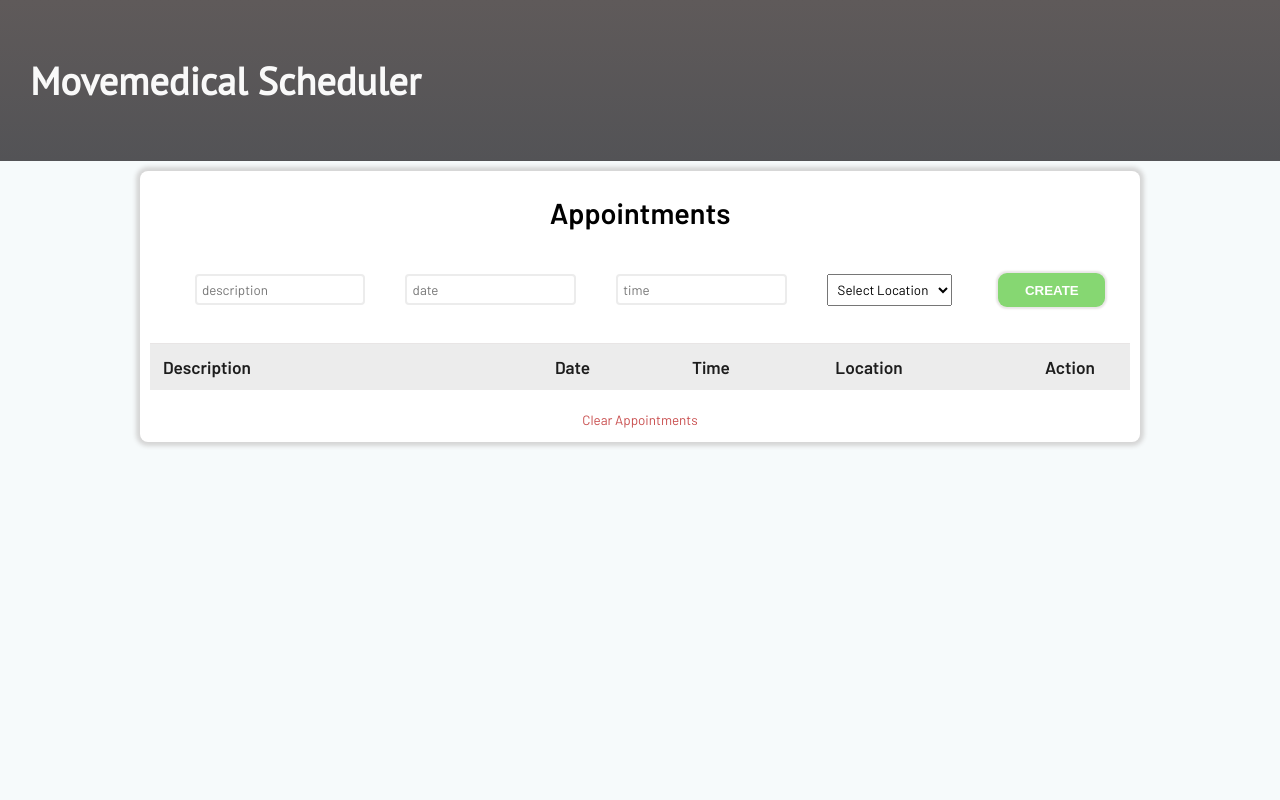
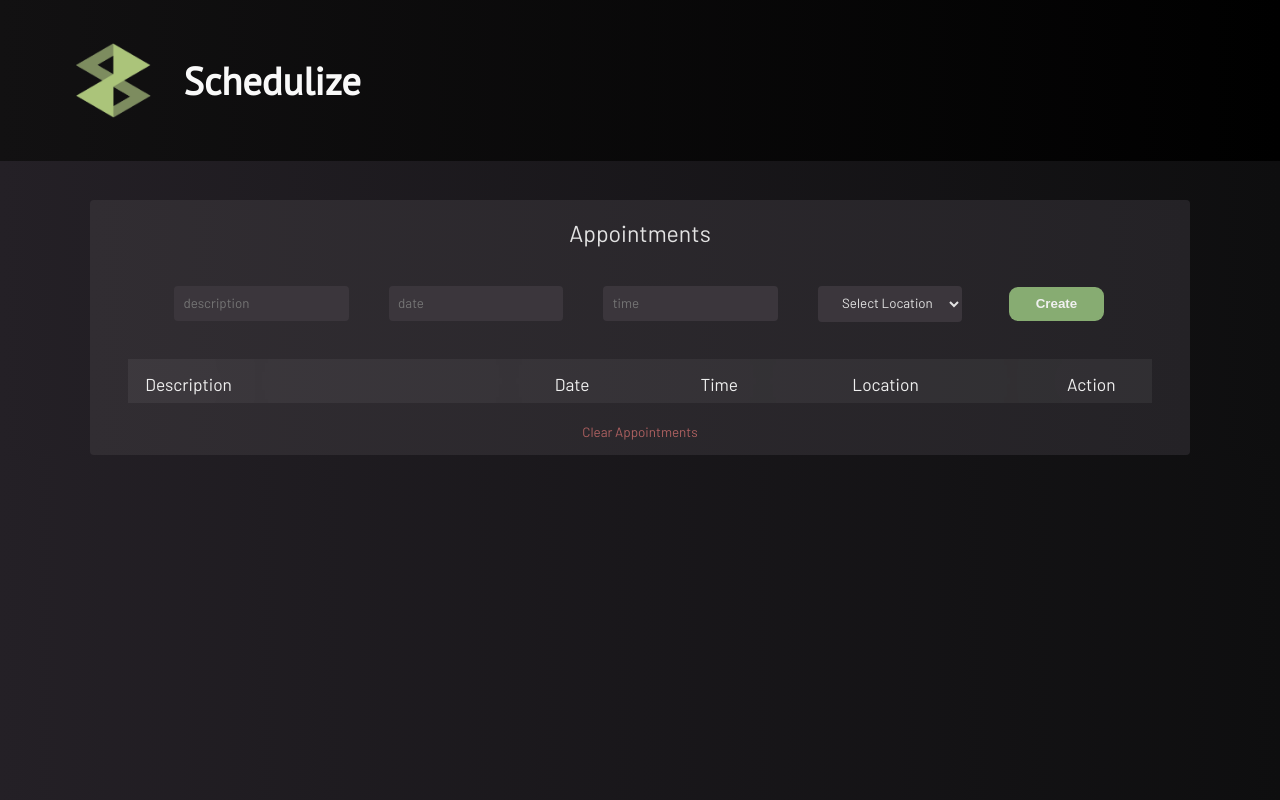
Before and after one commit to bengelberg/Movemedical-scheduling-app, a React (Create React App) app: page / in a window 1280 px wide. Built offline with nearby package versions, Linux system fonts and the light colour scheme.

Commit message:
Improved styling, implemented dark theme

```diff
--- a/src/App.css
+++ b/src/App.css
@@ -1,6 +1,5 @@
 
 .App-header {
-  background-color: #282c34;
   min-height: 100vh;
   display: flex;
   flex-direction: column;
@@ -10,14 +9,15 @@
   color: white;
 }
 
-.main {
+#main-logo {
+  margin-left: 45px;
+}
 
-  /* display: flex; */
-
-}
 .header{
-  background: linear-gradient(#5f5a5a, #535356);;
-  /* width: 100; */
+  background: linear-gradient(to right, #121112, #000000);
+  display: grid;
+  grid-template-columns: 8em 1fr;
+  align-items: center;
   padding: 30px;
   font-family: 'PT Sans', sans-serif;
   color: rgb(249, 249, 249);
--- a/src/App.js
+++ b/src/App.js
@@ -1,14 +1,14 @@
 import React, { useState, useEffect } from 'react';
 import './App.css';
 import { Appointments } from './components/Appointments';
+import logo from './logo.png'
 
 function App() {
-
-
   return (
     <main className="main">
       <div className='header'>
-        <h1>Movemedical Scheduler</h1>
+        <img src={logo} alt='logo' height='75px' id="main-logo" />
+        <h1>Schedulize</h1>
       </div>
       <Appointments/>
     </main>
--- a/src/components/Alert.js
+++ b/src/components/Alert.js
@@ -6,7 +6,7 @@ const Alert = ({ type, message, hideAlert, list }) => {
     useEffect(() => {
         const timeout = setTimeout(() => {
             hideAlert()
-        }, 2000)
+        }, 2500)
         return () => clearTimeout(timeout)
     }, [])
     return (
--- a/src/components/AppointmentList.css
+++ b/src/components/AppointmentList.css
@@ -1,41 +1,61 @@
+.appointment-container{
+    width: 100%;
+}
+
 table{
     border-spacing: 0px;
-    width: 980px;
+    width: 1024px;
     margin-top: 1em;
-    margin-left: 10px;
-    margin-right: 10px;
     font-size: .9em;
+    color: var(--clr-primary-5);
 }
 .table td, .table th{
-    padding: .75em;
+    padding: .9em .9em .5em 1em;
     vertical-align: top;
     text-align: left;
-    border-top: 1px solid var(--clr-primary-6);
+    font-weight: 300;
 }
 
 .edit-btn{
-
     background: none;
     border: none;
     font-size: 1em;
-    color: rgb(168, 233, 167);
+    color: var(--clr-primary-10);
+    cursor: pointer;
+    transition: var(--transition)
+}
+.edit-btn:hover{
+    color: var(--clr-primary-12);
+}
 
-}
 .delete-btn{
-    color: rgb(247, 100, 100);
+    color: rgb(199, 109, 99);
     background: none;
     border: none;
     font-size: .9em;
-
+    cursor: pointer;
+    transition: var(--transition);
+}
+.delete-btn:hover{
+    color: rgb(254, 156, 145);
 }
 .thead-dark{
-    background: var(--clr-primary-5);
-    color:var(--clr-primary-1);
-    font-weight: 100;
+    box-shadow: inset  0 0 10em rgba(255, 255, 255, 0.08);
+    color:var(--clr-primary-6);
 }
+
+.table-descriptions th{
+    font-weight: 400;
+}
+
 tbody{
     border-bottom: black;
 }
 
-tr:hover td { background-color: #fcfff0; }
-/* tr:hover tr { background-color: #edf8b1; } */
+tr:hover td {
+    box-shadow: inset  0 0 10em rgba(255, 255, 255, 0.06);
+}
+
+.table-row:nth-child(even){
+    box-shadow: inset  0 0 10em rgba(255, 255, 255, 0.025)
+}
--- a/src/components/AppointmentList.js
+++ b/src/components/AppointmentList.js
@@ -7,7 +7,7 @@ export const AppointmentList = ({appointments, removeItem, editItem}) => {
         <div className='appointment-container'>
             <table className="table">
                 <thead className='thead-dark'>
-                    <tr>
+                    <tr className='table-descriptions'>
                         <th style={{width: "40%"}}>Description</th>
                         <th>Date</th>
                         <th>Time</th>
@@ -16,12 +16,10 @@ export const AppointmentList = ({appointments, removeItem, editItem}) => {
                     </tr>
                 </thead>
                 <tbody>
-
                 {appointments.map((appointment) => {
                     const { id, description, date, time, location } = appointment;
-
                     return (
-                        <tr key={id} >
+                        <tr key={id} className="table-row" >
                             <td>{description}</td>
                             <td>{date}</td>
                             <td>{time}</td>
@@ -49,4 +47,4 @@ export const AppointmentList = ({appointments, removeItem, editItem}) => {
             </table>
         </div>
     )
-}
+};
--- a/src/components/Appointments.css
+++ b/src/components/Appointments.css
@@ -1,89 +1,114 @@
 .appointments-container {
     background-color: rgb(255, 255, 255);
-    border-radius: 8px;
-    box-shadow: 0 0 4px 4px  #d5d5d5;
-    min-width: 1000px;
-    max-width: 1024px;
+    border-radius: 4px;
+    min-width: 940px;
     display: grid;
     place-items: center;
-    width: 60%;
+    width: 1100px;
     margin: 0 auto;
-    margin-top: 10px;
+    margin-top: 2em;
     font-family: 'Barlow', sans-serif;
     font-size: 1.2em;
+    background: linear-gradient(to right, #312d32, #242226);
+}
 
+#title{
+    color: var(--clr-primary-5);
+    font-size: 1.2em;
+    font-weight: 400;
+}
 
-}
 .appointment-form input{
     font-family: 'Barlow', sans-serif;
     margin: 20px;
-    padding: .4em;
-    border: 2px solid var(--clr-primary-5);
+    padding: .7em;
+    background: rgb(59, 54, 60);
     border-radius: 4px;
+    border-style: none;
+    color: var(--clr-primary-5)
 }
+
 input:focus{
-    /* border-color: rgb(111, 255, 164); */
-    border: 2px solid rgb(126, 255, 126);
+    background: rgb(70, 65, 71);
+    border-style: none;
 }
+
 .appointment-form select{
     font-family: 'Barlow', sans-serif;
     margin: 20px;
-    padding: .45em;
+    padding: .65em 1em .65em 1.5em;
+    background: rgb(59, 54, 60);
+    border-radius: 4px;
+    color: var(--clr-primary-5);
+    border-style: none;
 }
-.clear-btn{
+.clear-appointments-btn{
     margin: 1.5em;
     border: none;
     font-family: 'Barlow', sans-serif;
     font-size: .7em;
     font-weight: 400;
     background: none;
-    color: rgb(201, 79, 79);
+    color: rgb(173, 96, 96);
     margin-bottom: 1em;
     cursor: pointer;
+    transition: var(--transition)
 }
-
+.clear-appointments-btn:hover{
+    color: rgb(255, 191, 170);
+}
 
 .btn{
     font-family: 'Barlow', sans-serif;
+    transition: var(--transition);
 }
 .create-btn{
     padding: .7em 2em .7em 2em;
-    background: rgb(134, 215, 114);
+    background: var(--clr-primary-7);
     margin-left: 2em;
     border-radius: 9px;
     border-style: none;
-    color: white;
+    color: var(--clr-primary-6);
     font-weight: 600;
-    box-shadow: 0 0 2px 2px  var(--clr-primary-6);
     cursor: pointer;
+    transition: var(--transition);
 }
+
+.create-btn:hover{
+    background: var(--clr-primary-8);
+    color: rgb(244, 243, 243);
+}
+
 .update-btn{
     padding: .7em 2em .7em 2em;
-    background: rgb(114, 158, 215);
+    background: rgb(225, 197, 120);
     margin-left: 2em;
     border-radius: 9px;
     border-style: none;
-    color: white;
+    color: rgb(247, 246, 246);
     font-weight: 600;
-    box-shadow: 0 0 2px 2px  var(--clr-primary-6);
     cursor: pointer;
+    transition: var(--transition);
 }
-/* #create-appointment-btn{
-    padding: .7em 2em .7em 2em;
-    background: rgb(134, 215, 114);
-    margin-left: 2em;
-    border-radius: 9px;
-    border-style: none;
-    color: white;
-    font-weight: 600;
-    box-shadow: 0 0 2px 2px  var(--clr-primary-6);
-    cursor: pointer;
-} */
 
-.footer-container{
-    min-width: 1000px;
+.update-btn:hover{
+    background: rgb(152, 134, 83);
+    color: rgb(254, 254, 254);
+}
+
+.table-container{
+    min-width: 867px;
     max-width: 1024px;
     display: grid;
     place-items: center;
-    width: 60%;
+
 }
+
+#create-appointment-btn{
+    margin-right: 22px;
+}
+
+/* select {
+    appearance: none;
+    outline: 0;
+} */
--- a/src/components/Appointments.js
+++ b/src/components/Appointments.js
@@ -12,6 +12,7 @@ const getLocalStorage = () => {
     }
 };
 
+// Main Appointment Container
 export const Appointments = () => {
     const [list, setList] = useState(getLocalStorage());
     const [data, setData] = useState({
@@ -31,6 +32,7 @@ export const Appointments = () => {
             console.log(alert)
             displayAlert(true, 'All fields must be entered', 'danger');
         } else if (isEditing) {
+            // Edit Appointment
             setList(
               list.map((appointment) => {
                 if (appointment.id === editID) {
@@ -55,6 +57,7 @@ export const Appointments = () => {
             document.getElementById('location-menu').selectedIndex = 0;
             displayAlert(true, 'Appointment Updated!', 'success');
         } else {
+            // Create New Appointment
             setList(current => [...current, data]);
             document.getElementById('location-menu').selectedIndex = 0;
             setData({
@@ -67,8 +70,8 @@ export const Appointments = () => {
             displayAlert(true, 'Appointment Added!', 'success');
         }
     };
-    // console.log(list)
-    // console.log(data)
+
+    // Helper Functions
     const displayAlert = (display=false, message='', type='') => {
         setAlert({display, message, type});
     }
@@ -78,17 +81,18 @@ export const Appointments = () => {
     };
 
     const removeItem = (id) => {
-        // showAlert(true, 'danger', 'item removed');
         setList(list.filter(appointment => {
             return appointment.id !== id
             }
         ));
         displayAlert(true, 'Appointment Removed', 'danger');
       };
+
     const clearList = () => {
         setList([]);
         displayAlert(true, 'List Cleared', 'danger');
     }
+
     const editItem = (id) => {
         const specificAppointment = list.find((appointment) => appointment.id === id);
         setIsEditing(true);
@@ -108,14 +112,14 @@ export const Appointments = () => {
             case 'Orlando': return document.getElementById('location-menu').selectedIndex = 5;
         }
     };
-
+    // Save list state to local storage
     useEffect(() => {
         localStorage.setItem('list', JSON.stringify(list));
       }, [list]);
 
     return (
         <section className='appointments-container'>
-            <h1>Appointments</h1>
+            <h1 id='title'>Appointments</h1>
             <form className='appointment-form' onSubmit={handleSubmit}>
                 <div >
                     <input
@@ -139,7 +143,7 @@ export const Appointments = () => {
                         label='time'
                         onChange={setDataHandler}
                     />
-                    <select id="location-menu" onChange={setDataHandler} name="location">
+                    <select id="location-menu" onChange={setDataHandler} name="location" className="select">
                         <option value="select" disabled selected>Select Location</option>
                         <option value="San Diego">San Diego</option>
                         <option value="Portland">Portland</option>
@@ -147,16 +151,14 @@ export const Appointments = () => {
                         <option value="London">London</option>
                         <option value="Orlando">Orlando</option>
                      </select>
-                    <button type="submit" className={isEditing ? "update-btn" : "create-btn"} id="create-appointment-btn"> {isEditing ? 'UPDATE' : 'CREATE'} </button>
+                    <button type="submit" className={isEditing ? "update-btn" : "create-btn"} id="create-appointment-btn"> {isEditing ? 'Update' : 'Create'} </button>
                 </div>
             </form>
-        <div className='footer-container'>
-
+        <div className='table-container'>
             <AppointmentList appointments={list} removeItem={removeItem} editItem={editItem}/>
             {alert.display && <Alert {...alert} hideAlert={displayAlert}/>}
-            <button type="button" className='clear-btn' onClick={clearList}>Clear Appointments</button>
-
+            <button type="button" className='clear-appointments-btn' onClick={clearList}>Clear Appointments</button>
         </div>
         </section>
-    );
-}
+    )
+};
--- a/src/index.css
+++ b/src/index.css
@@ -1,13 +1,23 @@
 :root{
   /* dark shades */
-  --clr-primary-1: rgb(29, 29, 29);
-  --clr-primary-2: rgb(78, 78, 78);
-  --clr-primary-3: rgb(179, 178, 178);
+  --clr-primary-1: rgb(17, 17, 17);
+  --clr-primary-2: rgb(26, 26, 26);
+  --clr-primary-3: rgb(52, 52, 52);
   /* light shades */
-  --clr-primary-4: rgb(252, 252, 252);
-  --clr-primary-5: rgb(236, 236, 236);
-  --clr-primary-6: rgb(232, 229, 229);
-
+  --clr-primary-4: rgb(85, 85, 85);
+  --clr-primary-5: rgb(226, 226, 226);
+  --clr-primary-6: rgb(240, 240, 240);
+  /* green shades */
+  --clr-primary-7: rgb(135, 172, 114);
+  --clr-primary-8: rgb(107, 133, 92);
+  --clr-primary-9: rgb(205, 255, 173);
+  /* orange shades */
+  --clr-primary-10: rgb(218, 190, 115);
+  --clr-primary-11: rgb(152, 134, 83);
+  --clr-primary-12: rgb(255, 235, 179);
+  /* other */
+  --transition: all 0.3s linear;
+  background: linear-gradient(to right, #242026, #0e0e0f);
 }
 
 body {
@@ -15,15 +25,14 @@ body {
   font-family: 'PT Sans', sans-serif;
   -webkit-font-smoothing: antialiased;
   -moz-osx-font-smoothing: grayscale;
-  background-color: rgb(246, 250, 251);
 }
 
 code {
   font-family: 'Barlow', sans-serif,
 }
 
-@media screen and (min-width: 1000px) {
+/* @media screen and (min-width: 1024px) {
   .section-center {
     width: 95vw;
   }
-}
+} */
```
Also changed, not shown: src/components/Alert.css (+7 -6 lines), src/logo.png (added).
